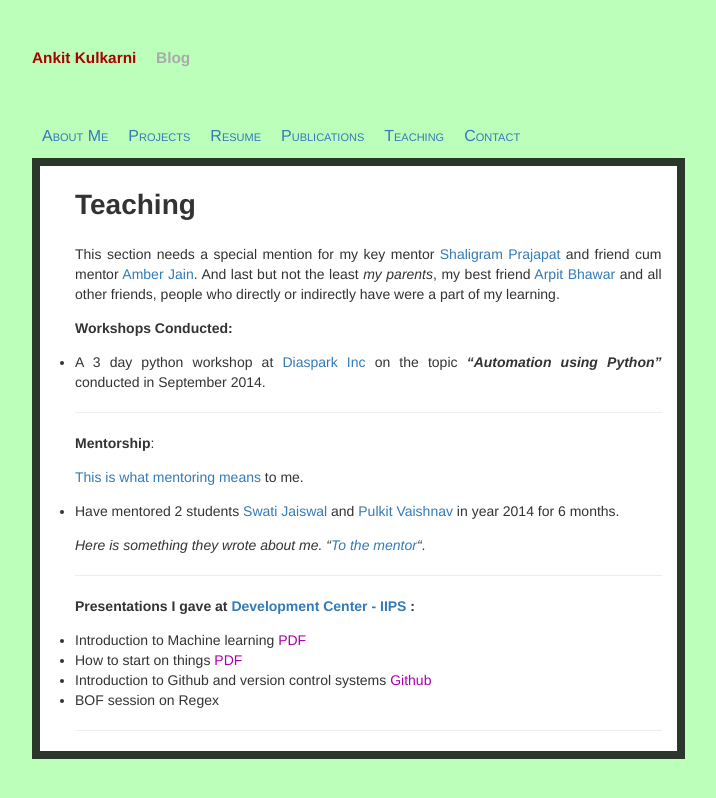
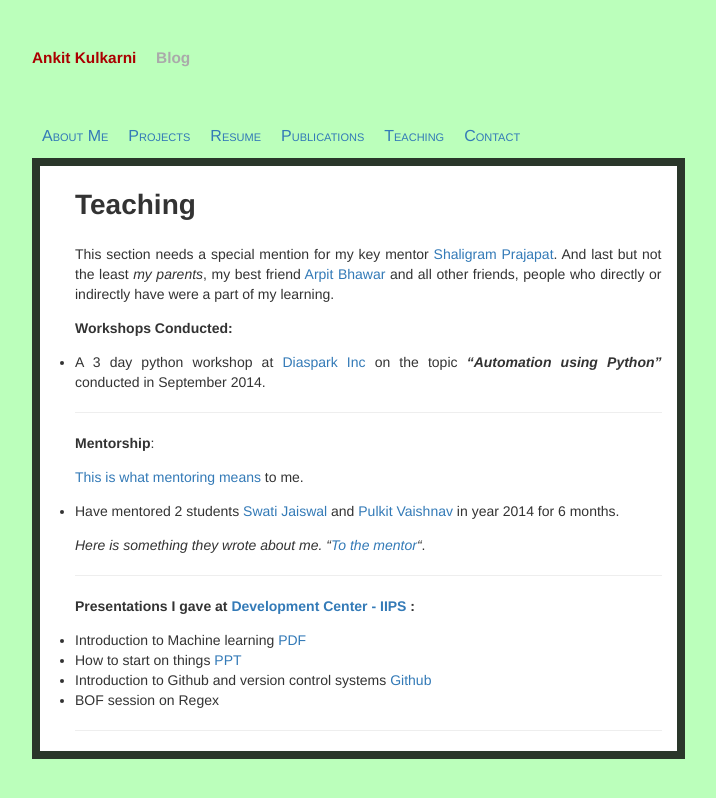
Before and after one commit to Ankit-Kulkarni/Ankit-Kulkarni.github.io, a Jekyll site: the page built from teaching.md, in a window 1280 px wide. Shown: the top 798 px of the page, without its empty margins (233-949 px from the left). Built offline with Jekyll 4.4.1, drawn with Linux system fonts in a browser that asks for light colours.

Commit message:
modifide the file contents

```diff
--- a/teaching.md
+++ b/teaching.md
@@ -6,7 +6,7 @@
 ---
 #Teaching
 
-This section needs a special mention for my key mentor [Shaligram Prajapat](https://sites.google.com/site/shaligramiipsdavvindore/) and friend cum mentor [Amber Jain](http://amberja.in/). And last but not the least *my parents*, my best friend [Arpit Bhawar](http://goo.gl/FT0Tm9) and all other friends, people who directly or indirectly have were a part of my learning.
+This section needs a special mention for my key mentor [Shaligram Prajapat](https://sites.google.com/site/shaligramiipsdavvindore/). And last but not the least *my parents*, my best friend [Arpit Bhawar](http://goo.gl/FT0Tm9) and all other friends, people who directly or indirectly have were a part of my learning.
 
 **Workshops Conducted:**
 
@@ -26,9 +26,9 @@
 
 **Presentations I gave at [Development Center - IIPS ](http://iips.edu.in/dc_website/index.php):**
 
-* Introduction to Machine learning [PDF]()
-* How to start on things [PDF]()
-* Introduction to Github and version control systems [Github]()
+* Introduction to Machine learning [PDF](https://drive.google.com/file/d/0B9Wf2ueFSE67Nm9VdEFJU1gwWlE/view?usp=sharing)
+* How to start on things [PPT](https://docs.google.com/presentation/d/1I-ioTDhMrEVgK6w9UdD2X8-ICqPr8BSpIZ310jLABWM/pub?start=true&loop=false&delayms=3000)
+* Introduction to Github and version control systems [Github](https://github.com/Ankit-Kulkarni/github-tutorial)
 * BOF session on Regex
 
 <hr>
```
Also changed, not shown: about.md (+2 -2 lines).
